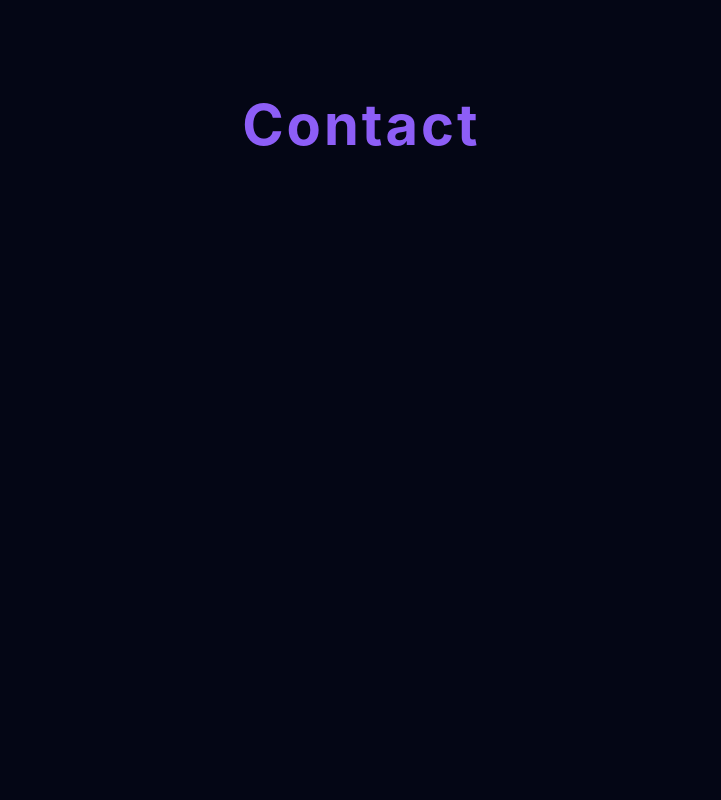
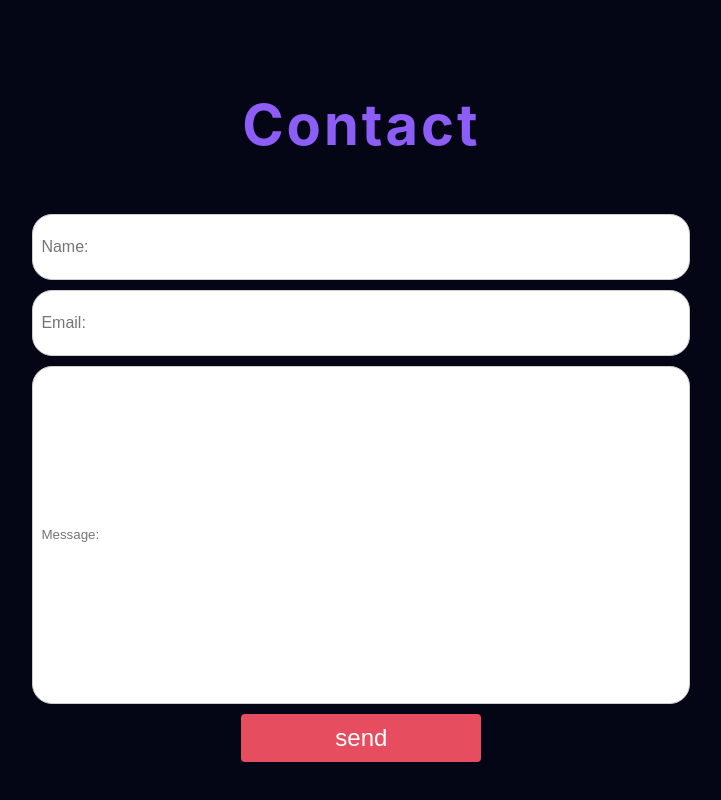
Before and after one commit to psiotavio/Portifolio, a React (Create React App) app: page / in a window 1280 px wide. Shown: the part 1692-2492 px from the top of the page, without its empty margins (349-1070 px from the left). Before the commit the page ends 1948 px from the top, so only its background shows below. Built offline with nearby package versions, Linux system fonts and the light colour scheme; the HTML template or start-up script is replaced by a standard one.

Commit message:
adicionando emails

```diff
--- a/package.json
+++ b/package.json
@@ -3,13 +3,13 @@
   "version": "0.1.0",
   "private": true,
   "dependencies": {
+    "@emailjs/browser": "^3.11.0",
     "@testing-library/jest-dom": "^5.16.5",
     "@testing-library/react": "^13.4.0",
     "@testing-library/user-event": "^13.5.0",
     "atropos": "^1.0.2",
     "react": "^18.2.0",
     "react-dom": "^18.2.0",
-    "react-particles-js": "^3.6.0",
     "react-router-dom": "^6.11.1",
     "react-scripts": "5.0.1",
     "react-typical": "^0.1.3",
--- a/src/pages/Home/Home.js
+++ b/src/pages/Home/Home.js
@@ -1,20 +1,53 @@
 import HeaderComponent from "../../components/header/Header";
-import Typical from 'react-typical';
-import React from "react";
+import Typical from "react-typical";
+import React, { useState } from "react";
 import Atropos from "atropos/react";
 import eu from "../../assets/Eu1.webp";
 import stars1 from "../../assets/stars1.png";
 import icon1 from "../../assets/icons/abstract1.webp";
 import icon2 from "../../assets/icons/abstract2.webp";
 import icon3 from "../../assets/icons/abstract3.webp";
-import 'atropos/css';
-import './Home.scss';
+import "atropos/css";
+import "./Home.scss";
+import emailjs from "@emailjs/browser";
 
-const habilidades = ['Web Developer', 'Game Developer', 'Software Developer'];
+const habilidades = ["Web Developer", "Game Developer", "Software Developer"];
 const icons = [icon1, icon2, icon3];
 
 function Home() {
+  const [name, setName] = useState("");
+  const [email, setEmail] = useState("");
+  const [message, setMessage] = useState("");
 
+  function sendEmail(e) {
+    e.preventDefault();
+    if (name === "" || email === "" || message === "") {
+      alert("preencha tudo");
+      return;
+    }
+
+    const templateParams = {
+      from_name: name,
+      message: message,
+      email: email,
+    };
+    emailjs
+      .send(
+        "service_teumwqg",
+        "template_efqq92p",
+        templateParams,
+        "JQhkRZXFAWLFjbgZN"
+      )
+      .then(
+        (Response) => {
+          console.log("Email Enviado!", Response.status, Response.text);
+          setEmail("");
+          setMessage("");
+          setName("");
+        },
+        (err) => console.log(err)
+      );
+  }
 
   return (
     <div className="app">
@@ -25,16 +58,18 @@ function Home() {
           <div className="photo-parallax">
             <div className="bio">
               <h1 className="intro">
-                Hi, I'm{' '}
+                Hi, I'm{" "}
                 <Typical
-                  steps={['', 1000, 'Otávio Cunha']}
+                  steps={["", 1000, "Otávio Cunha"]}
                   loop={1}
                   wrapper="span"
                   className="highlight"
                 />
               </h1>
 
-              <h3 className="short-intro">I develop Games, Websites and everything you want.</h3>
+              <h3 className="short-intro">
+                I develop Games, Websites and everything you want.
+              </h3>
             </div>
             <div className="atr">
               <Atropos
@@ -63,7 +98,6 @@ function Home() {
             </div>
           </div>
         </div>
-
       </div>
 
       <div className="fader">
@@ -71,7 +105,17 @@ function Home() {
           <div className="content">
             <h4 className="subtitle-overview">INTRODUCTION</h4>
             <h1 className="intro-overview">Overview</h1>
-            <p className="content-overview">I'm a highly dedicated software developer with a passion for taking on new challenges. I thrive on pushing my limits and giving my best to overcome difficult projects. Even though I'm still in the third semester of my software engineering course, I've already completed numerous brilliant projects that demonstrate my excellent skills. My expertise spans across a wide range of programming languages, including Python, C, C++, C#, Java, JavaScript, TypeScript, React, HTML, CSS, SCSS, Unreal Engine 5, and Game Maker.</p>
+            <p className="content-overview">
+              I'm a highly dedicated software developer with a passion for
+              taking on new challenges. I thrive on pushing my limits and giving
+              my best to overcome difficult projects. Even though I'm still in
+              the third semester of my software engineering course, I've already
+              completed numerous brilliant projects that demonstrate my
+              excellent skills. My expertise spans across a wide range of
+              programming languages, including Python, C, C++, C#, Java,
+              JavaScript, TypeScript, React, HTML, CSS, SCSS, Unreal Engine 5,
+              and Game Maker.
+            </p>
           </div>
           <div className="atropos-overview">
             {habilidades.map((habilidade, index) => (
@@ -99,19 +143,38 @@ function Home() {
         </div>
       </div>
 
-
       <div className="fader">
         <div className="content">
           <h1 className="title-contact">Contact</h1>
+
+          <form className="form" onSubmit={sendEmail}>
+            <input
+              className="input"
+              type="text"
+              placeholder="Name:"
+              onChange={(e) => setName(e.target.value)}
+              value={name}
+            ></input>
+
+            <input
+              className="input"
+              type="text"
+              placeholder="Email:"
+              onChange={(e) => setEmail(e.target.value)}
+              value={email}
+            ></input>
+
+            <input
+              className="textarea"
+              placeholder="Message:"
+              onChange={(e) => setMessage(e.target.value)}
+              value={message}
+            ></input>
+
+            <input className="button" type="submit" value="send"></input>
+          </form>
         </div>
-        </div>
-
-
-
-
-
-
-
+      </div>
     </div>
   );
 }
--- a/src/pages/Home/Home.scss
+++ b/src/pages/Home/Home.scss
@@ -140,11 +140,58 @@
   margin-top: 25px;
   text-align: center;
   font-weight: bolder;
-  color: white;
+  color: rgb(255, 255, 255);
   white-space: pre-line;
 }
 
 /* CONTATO */
+.form {
+  display: flex;
+  flex-direction: column;
+  align-items: center;
+}
+
+.input {
+  font-size: 1rem;
+  margin-bottom: 10px;
+  padding: 8px;
+  height: 3rem;
+  width: 40rem;
+  border-radius: 20px;
+  border: 1px solid #ccc;
+  outline: none;
+}
+
+.textarea {
+  text-align: initial;
+  margin-bottom: 10px;
+  padding: 8px;
+  height: 20rem;
+  width: 40rem;
+  border-radius: 20px;
+  border: 1px solid #ccc;
+  outline: none;
+}
+
+.button {
+  text-align: center;
+  font-size: 1.5rem;
+  height: 3rem;
+  width: 15rem;
+  background-color: var(--color-septenary);
+  color: #fff;
+  border: none;
+  border-radius: 4px;
+  cursor: pointer;
+  transition: 0.5s;
+}
+
+.button:hover {
+  transition: 0.5s;
+  background-color: #962f3b;
+}
+
+
 
 
 
```
Also changed, not shown: 1 other file (tests, documents, lock files or other folders).
